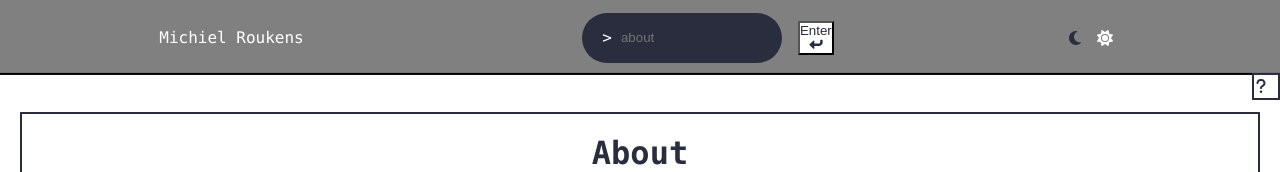
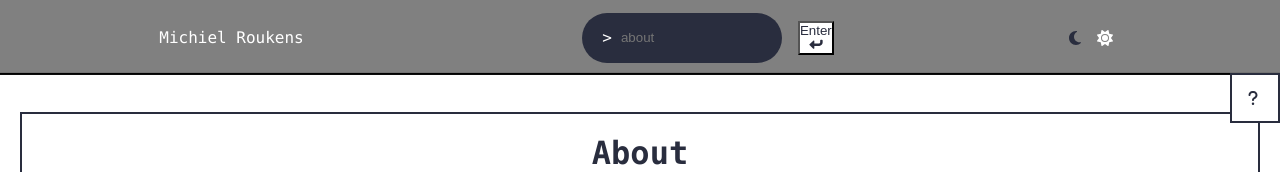
Before and after one commit to arejasverduras/nextPortfolio, a Next.js app: page /about in a window 1280 px wide. Shown: the top 172 px of the page. Built offline with nearby package versions, Linux system fonts and the light colour scheme.

Commit message:
hints style

```diff
--- a/src/components/Header/Header.tsx
+++ b/src/components/Header/Header.tsx
@@ -64,7 +64,8 @@ export const Header = ({home}:{home?:boolean}) => {
                     </>
                     )}
                 <ThemeSelector theme={theme} setTheme={setTheme}/>
-                <motion.div
+
+                {!home && (<motion.div
                     className={styles.hintsHolder}
                     key="hintsHolderLayout"
                     variants={animations}
@@ -74,7 +75,7 @@ export const Header = ({home}:{home?:boolean}) => {
                         setSearchTerm={setSearchTerm}
                         setShowMessage={setShowMessage}
                         />
-                </motion.div>
+                </motion.div>)}
             </div>
         </>
     )
--- a/src/components/Hints/Hints.module.css
+++ b/src/components/Hints/Hints.module.css
@@ -6,11 +6,21 @@
     background-color: var(--colorBg);
     border: 2px solid var(--colorText);
     padding: 2px;
+    min-width: 50px;
+    min-height: 50px;
+}
+
+.hintsHolderHome {
+    border: none;
 }
 
 .hintsArrow {
     width: 15px;
-    margin-right: 5px;
+    margin: 0 auto;
+}
+
+.hintsArrowVisible {
+    margin: 20px 0 0 20px;
 }
 
 
@@ -18,8 +28,6 @@
     list-style-type: "> ";
     padding: 20px;
     width: 100%;
-    /* display:flex;
-    flex-direction: column; */
 }
 
 .hintsList p {
--- a/src/components/Hints/Hints.tsx
+++ b/src/components/Hints/Hints.tsx
@@ -8,9 +8,10 @@ import Link from 'next/link';
 interface HintsProps {
     setSearchTerm: (term:string) => void;
     setShowMessage: (type: boolean) => void;
+    home?: boolean,
 }
 
-export const Hints = ({setSearchTerm, setShowMessage}:HintsProps) => {
+export const Hints = ({setSearchTerm, setShowMessage, home}:HintsProps) => {
     const [hints, setHints] = useState(false);
     const toggleHints = () => {
         setHints(!hints);
@@ -44,14 +45,9 @@ export const Hints = ({setSearchTerm, setShowMessage}:HintsProps) => {
 
     const generateLinks = (list: string[]) => {
         return list.map((item, index) =>
-            // <li key="index" onClick={()=>{
-            //     setSearchTerm(item);
-            //     setShowMessage(false);
-
-            // }}>{item}</li>
             <Link
                 key={index}
-                href={`/${item}`}
+                href={`/${item === 'home'? '/': item}`}
                 onClick={toggleHints}>
                     {`>`} {item}
                 </Link>
@@ -61,14 +57,14 @@ export const Hints = ({setSearchTerm, setShowMessage}:HintsProps) => {
     return (
 
             <motion.div
-                className={styles.hintsHolder}
+                className={`${styles.hintsHolder} ${home && styles.hintsHolderHome}`}
                 onClick={toggleHints}
                 key="hintsHolderHints"
                 layout
                 // layoutId="hintsHolder"
                 >
                 <motion.div
-                    className={styles.hintsArrow}
+                    className={`${styles.hintsArrow} ${ hints && styles.hintsArrowVisible}`}
                     key="hintsArrow"
                     variants={animations}
                     initial={{rotate:0}}
--- a/src/pages/index.tsx
+++ b/src/pages/index.tsx
@@ -86,6 +86,7 @@ const Home:NextPageWithLayout = () => {
               layout
               >
                 <Hints
+                    home
                     setSearchTerm={setSearchTerm}
                     setShowMessage={setShowMessage}
                     />
--- a/src/styles/Home.module.css
+++ b/src/styles/Home.module.css
@@ -34,7 +34,8 @@
 
 .hints {
   grid-area: hints;
-  width: 200px;
+  width: 90%;
+  max-width: 1024px;
   align-self: flex-start;
   opacity: 0.6;
 }
```
